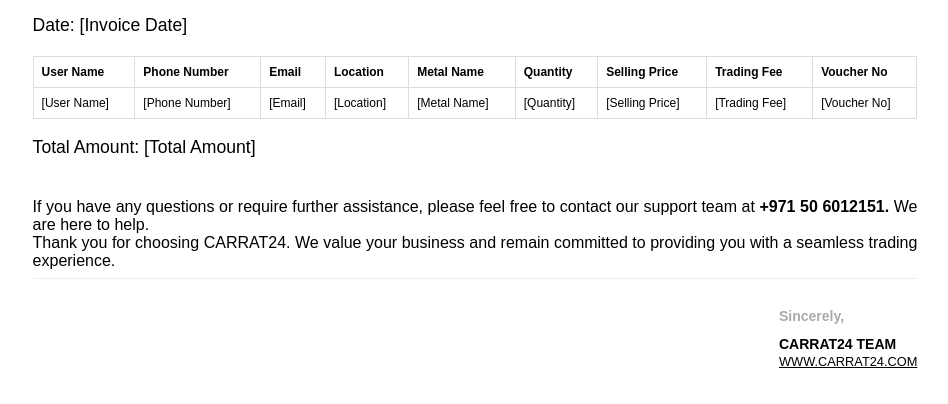
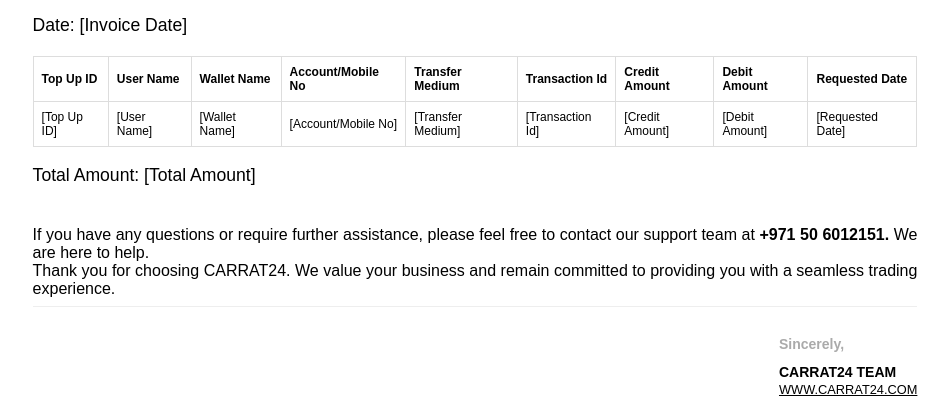
Before and after one commit to MdAbrar585/otp-template, a plain HTML site: page index.html in a window 1280 px wide. Shown: the part 399-803 px from the top of the page, without its empty margins (165-1113 px from the left). Drawn offline with Linux system fonts and the light colour scheme.

Commit message:
Update Changes

```diff
--- a/index.html
+++ b/index.html
@@ -92,27 +92,27 @@
 
       <table class="invoice-table">
         <tr>
+          <th>Top Up ID</th>
           <th>User Name</th>
-          <th>Phone Number</th>
-          <th>Email</th>
-          <th>Location</th>
-          <th>Metal Name</th>
-          <th>Quantity</th>
-          <th>Selling Price</th>
-          <th>Trading Fee</th>
-          <th>Voucher No</th>
+          <th>Wallet Name</th>
+          <th>Account/Mobile No</th>
+          <th>Transfer Medium</th>
+          <th>Transaction Id</th>
+          <th>Credit Amount</th>
+          <th>Debit Amount</th>
+          <th>Requested Date</th>
         </tr>
         <!-- Example row -->
         <tr>
+          <td>[Top Up ID]</td>
           <td>[User Name]</td>
-          <td>[Phone Number]</td>
-          <td>[Email]</td>
-          <td>[Location]</td>
-          <td>[Metal Name]</td>
-          <td>[Quantity]</td>
-          <td>[Selling Price]</td>
-          <td>[Trading Fee]</td>
-          <td>[Voucher No]</td>
+          <td>[Wallet Name]</td>
+          <td>[Account/Mobile No]</td>
+          <td>[Transfer Medium]</td>
+          <td>[Transaction Id]</td>
+          <td>[Credit Amount]</td>
+          <td>[Debit Amount]</td>
+          <td>[Requested Date]</td>
         </tr>
       </table>
 
```
